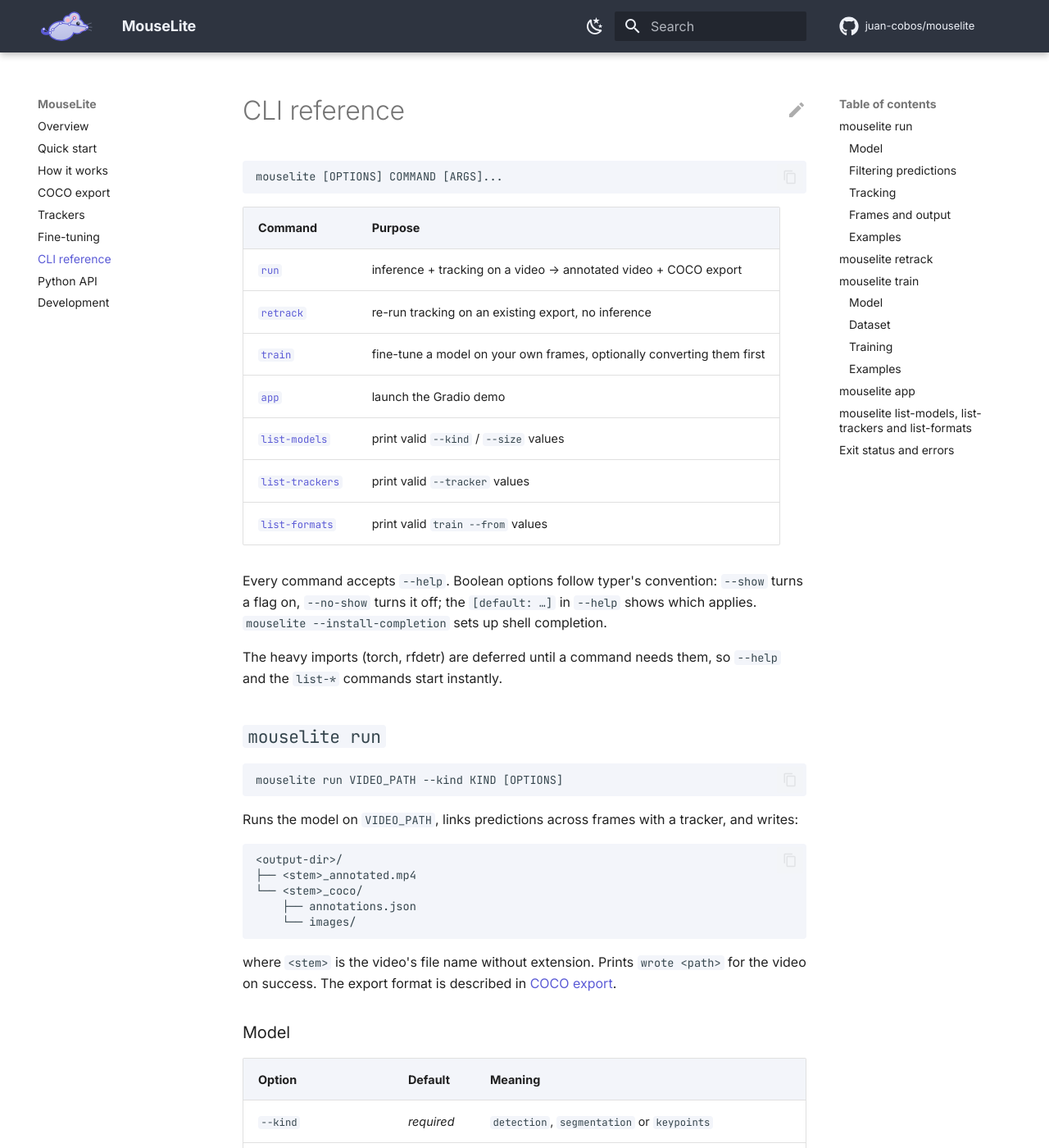
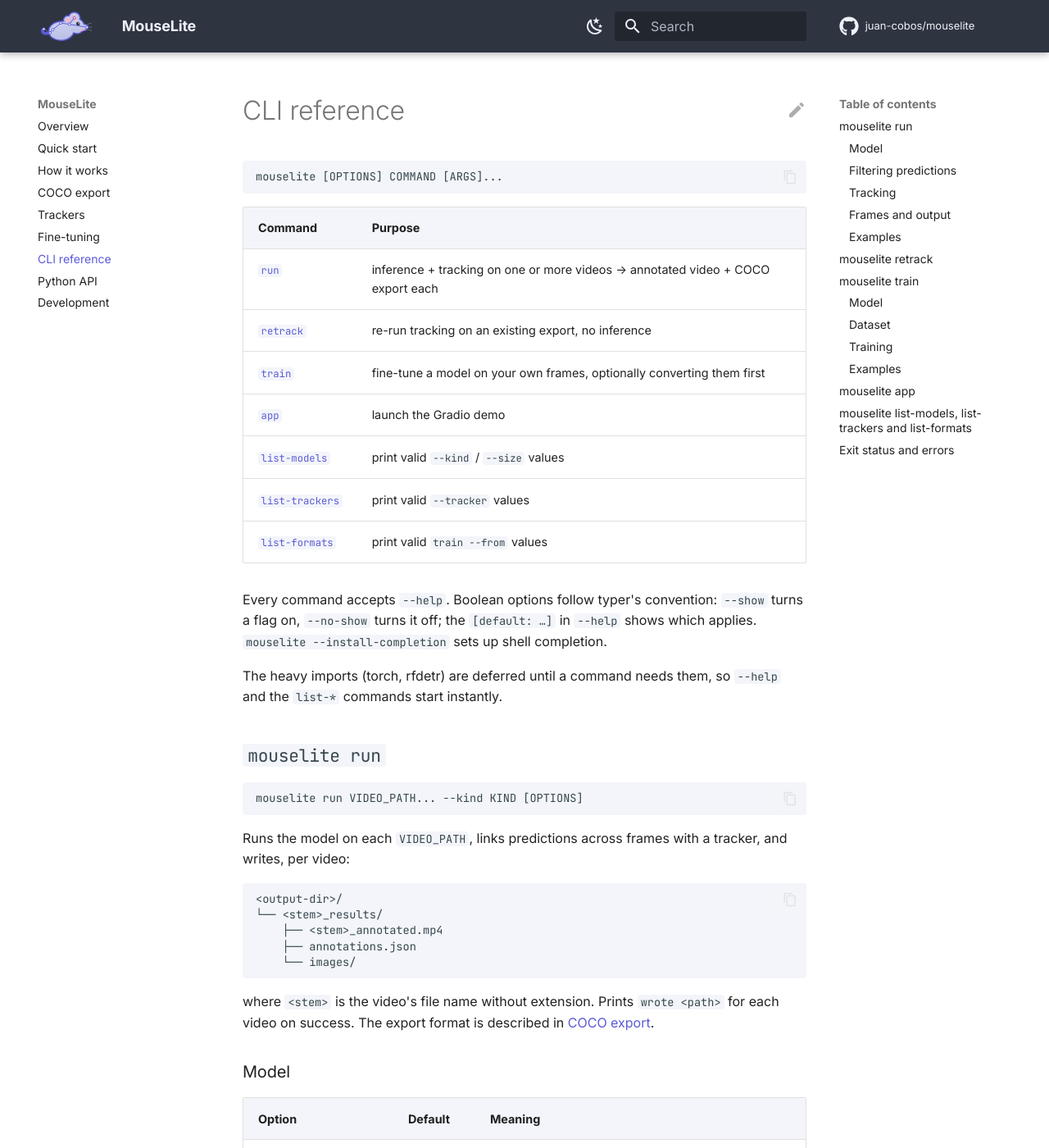
Before and after one commit to juan-cobos/mouselite, an MkDocs documentation site: the page built from docs/cli.md, in a window 1280 px wide and 1400 px high. Shown: the whole window at 82% size. Built offline with MkDocs 1.6.1 and Material for MkDocs 9.7.7, drawn with Linux system fonts in a browser that asks for light colours; comment, search, counter and statistics services are not loaded; some of the changed text lies outside the part shown.

Commit message:
Enable batch processing with pipeline. Now we can pass multiple videos or dirs/ to run ad will run inference on all of them. We removed save_path from pipeline and standarize saving results to *_results/ including the annotated video there

````diff
--- a/docs/cli.md
+++ b/docs/cli.md
@@ -6,7 +6,7 @@ mouselite [OPTIONS] COMMAND [ARGS]...
 
 | Command | Purpose |
 | ------- | ------- |
-| [`run`](#mouselite-run) | inference + tracking on a video → annotated video + COCO export |
+| [`run`](#mouselite-run) | inference + tracking on one or more videos → annotated video + COCO export each |
 | [`retrack`](#mouselite-retrack) | re-run tracking on an existing export, no inference |
 | [`train`](#mouselite-train) | fine-tune a model on your own frames, optionally converting them first |
 | [`app`](#mouselite-app) | launch the Gradio demo |
@@ -24,22 +24,22 @@ The heavy imports (torch, rfdetr) are deferred until a command needs them, so
 ## `mouselite run`
 
 ```
-mouselite run VIDEO_PATH --kind KIND [OPTIONS]
+mouselite run VIDEO_PATH... --kind KIND [OPTIONS]
 ```
 
-Runs the model on `VIDEO_PATH`, links predictions across frames with a tracker,
-and writes:
+Runs the model on each `VIDEO_PATH`, links predictions across frames with a tracker,
+and writes, per video:
 
 ```
 <output-dir>/
-├── <stem>_annotated.mp4
-└── <stem>_coco/
+└── <stem>_results/
+    ├── <stem>_annotated.mp4
     ├── annotations.json
     └── images/
 ```
 
 where `<stem>` is the video's file name without extension. Prints `wrote <path>` for
-the video on success. The export format is described in [COCO export](coco-export.md).
+each video on success. The export format is described in [COCO export](coco-export.md).
 
 ### Model
 
@@ -77,7 +77,6 @@ Applied in this order, on every inference frame:
 | ------ | ------- | ------- |
 | `--every N` | `1` | Run inference on 1 of every `N` frames; the frames in between are annotated with the last predictions. Only inference frames are exported. |
 | `--output-dir` | `output` | Directory for the video and the export. Created if missing. |
-| `--save-path PATH` | — | Write `annotations.json` here instead of `<output-dir>/<stem>_coco/annotations.json`. The `images/` folder goes next to it. |
 | `--show` / `--no-show` | off | Open a window and preview each annotated frame as it is produced. Needs a display. |
 | `--hud` / `--no-hud` | off | Burn a live `FPS: …` counter (of the pipeline, not the video) into the top-left of the output. |
 | `--show-progress` / `--no-show-progress` | on | Progress bar on stderr. |
@@ -96,6 +95,9 @@ mouselite run cage.mp4 --kind detection --size small --checkpoint runs/best.pt
 
 # Single animal: no tracker involved
 mouselite run cage.mp4 --kind detection --top-k 1
+
+# Every video in a folder, plus one more, with the model loaded once
+mouselite run recordings/ extra.mp4 --kind keypoints --top-k 2
 ```
 
 ## `mouselite retrack`
@@ -108,7 +110,7 @@ Replays the export at `ANNOTATIONS_PATH` (an `annotations.json` written by `run`
 with its `images/` folder beside it) through a fresh tracker. No model is loaded.
 
 Writes `<output-dir>/<stem>_retracked.mp4` (at 30 fps), where `<stem>` is the export
-folder's name minus `_coco`, and rewrites `track_id` on every annotation **in place**.
+folder's name minus `_results`, and rewrites `track_id` on every annotation **in place**.
 
 | Option | Default | Meaning |
 | ------ | ------- | ------- |
@@ -123,8 +125,8 @@ so omitting them keeps the tracker's own defaults. See [Trackers](trackers.md) f
 what they do and for the confidence caveat that applies to retracking.
 
 ```bash
-mouselite retrack output/cage_coco/annotations.json --tracker ocsort
-mouselite retrack output/cage_coco/annotations.json --tracker ocsort --lost-track-buffer 90 --minimum-iou-threshold 0.15
+mouselite retrack output/cage_results/annotations.json --tracker ocsort
+mouselite retrack output/cage_results/annotations.json --tracker ocsort --lost-track-buffer 90 --minimum-iou-threshold 0.15
 ```
 
 ## `mouselite train`
````
Also changed, not shown: other parts of docs/cli.md (+1 -0 lines), README.md (+11 -7 lines), docs/coco-export.md (+5 -4 lines), docs/python-api.md (+5 -5 lines), docs/quick-start.md (+3 -3 lines), docs/trackers.md (+2 -2 lines), 6 other files.
